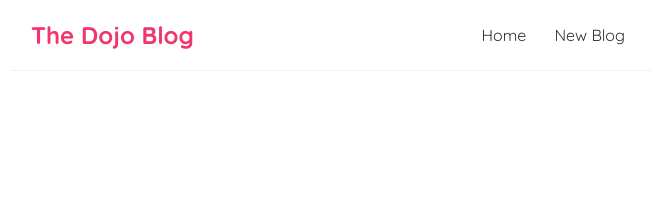
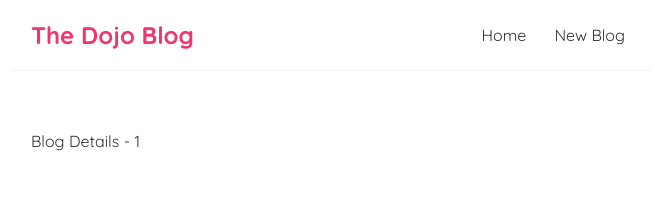
Before and after one commit to ptouchton/dojo-blog, a React (Create React App) app: page /blogs/1 in a window 1280 px wide. Shown: the top 221 px of the page, without its empty margins (309-964 px from the left). Built offline with nearby package versions, Linux system fonts and the light colour scheme.

Commit message:
Details page with roue params

```diff
--- a/src/App.js
+++ b/src/App.js
@@ -2,6 +2,7 @@
 import Home from './Home';
 import { BrowserRouter as Router, Route, Switch } from 'react-router-dom';
 import Create from './Create';
+import BlogDetails from './BlogDetails';
 
 function App() {
 
@@ -17,6 +18,9 @@
             <Route path = '/create'>
               <Create />
             </Route>
+            <Route path = '/blogs/:id'>
+              <BlogDetails />
+            </Route>
           </Switch>
         </div>
       </div>
--- /dev/null
+++ b/src/BlogDetails.js
@@ -0,0 +1,14 @@
+import { useParams } from "react-router";
+
+const BlogDetails = () => {
+
+    const {id} = useParams();
+
+    return (
+        <div className="blog-details">
+            Blog Details - {id}
+        </div>
+     );
+}
+
+export default BlogDetails
--- a/src/BlogList.js
+++ b/src/BlogList.js
@@ -1,3 +1,5 @@
+import { Link } from "react-router-dom";
+
 const BlogList = ({ blogs, title, handleDelete }) => {
     return (
 
@@ -5,8 +7,10 @@
             <h2>{title}</h2>
             {blogs.map((blog) => (
                 <div className="blog-preview" key={blog.id}>
-                    <h2>{blog.title}</h2>
-                    <p>Written by {blog.author}</p>
+                    <Link to={`blogs/${blog.id}`}>
+                        <h2>{blog.title}</h2>
+                        <p>Written by {blog.author}</p>
+                    </Link>
                 </div>
             ))}
         </div>
--- a/src/index.css
+++ b/src/index.css
@@ -49,6 +49,10 @@
   margin-bottom: 8px;
 }
 
+.blog-preview a {
+  text-decoration: none;
+}
+
 button {
   background-color: black;
   box-shadow: 1px 3px 5px darkgray;
```
